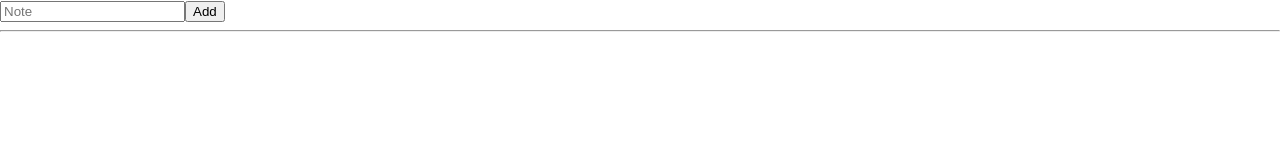
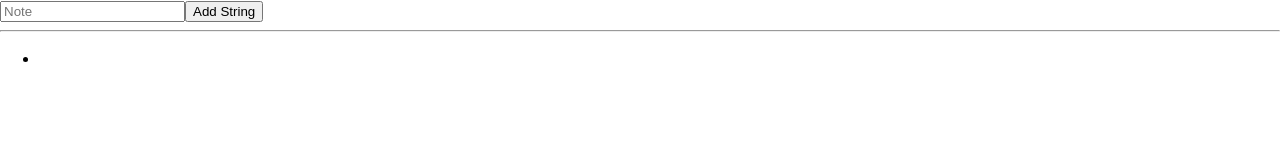
Before and after one commit to iamAbayomi/react-redux-practice, a React (Create React App) app: page / in a window 1280 px wide. Shown: the top 160 px of the page. Built offline with nearby package versions, Linux system fonts and the light colour scheme.

Commit message:
feature: add noteToString

```diff
--- a/src/Main.tsx
+++ b/src/Main.tsx
@@ -3,15 +3,19 @@ import React, { ChangeEvent, useState } from 'react'
 
 function App(){
     const [note, setNote] = useState("")
-
-    let notes: string[] = []
+    const [notes, setNotes] = useState([""])
+    let notesTemp: string[] = []
 
     const updateNote = (event: ChangeEvent<HTMLInputElement>) =>{
             setNote(event.target.value)
     }
 
-    function addToNoteString (note: string){
-        notes.push(note)
+    function addToNoteString (){
+        notesTemp.push(note)
+        setNotes(notesTemp)
+        console.log("I am here" + note)
+        console.log("What is in " + notes)
+        setNote("")
     }
 
     return(
@@ -24,18 +28,17 @@ function App(){
                     name="note"
                     placeholder="Note"
                 />
-                <button>
-                    Add
-                </button>
+                <button onClick={addToNoteString}>Add String</button>
             </div>
             <hr/>
             <ul>
                 {
-                    notes.map((notes) =>
-                            <li>{note}</li>
+                    notes.map((note) =>
+                            <li key={note} >{note}</li>
                     )
                 }
             </ul>
+
         </div>
     )
 }
```
